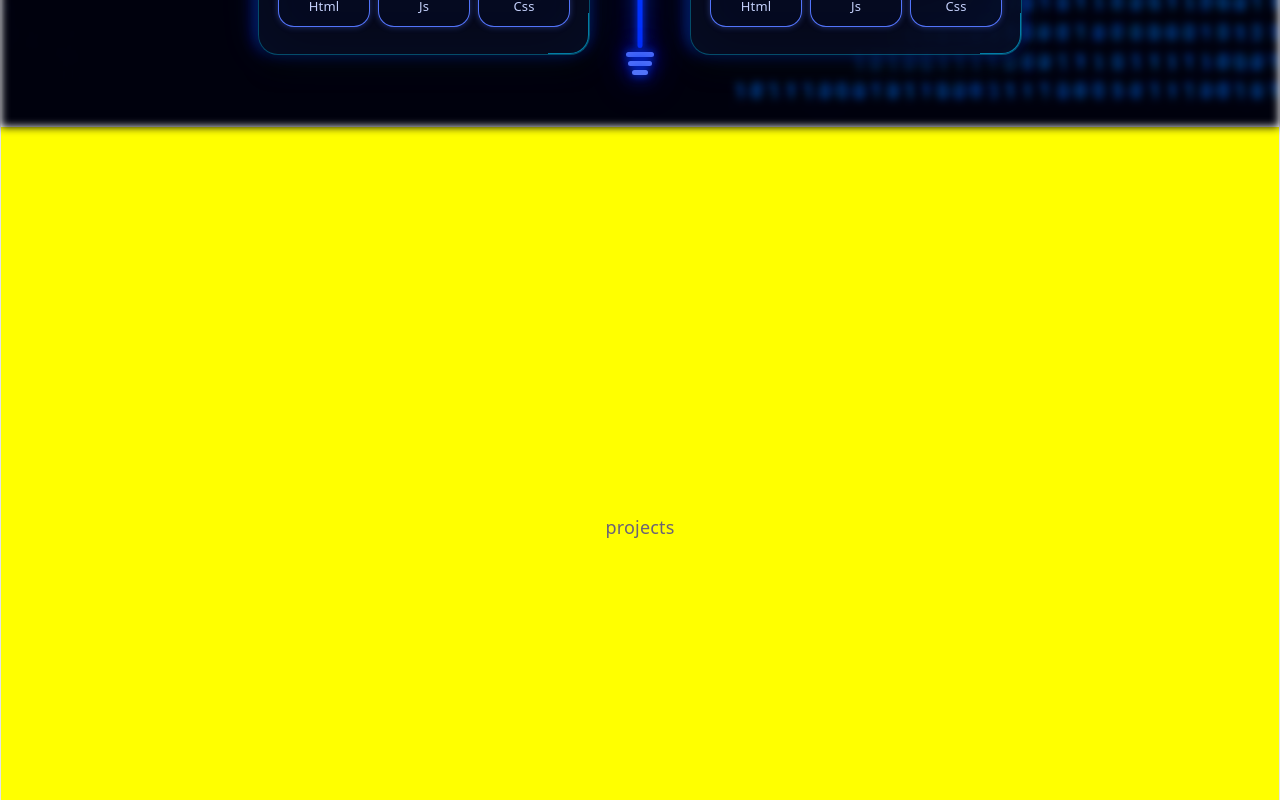
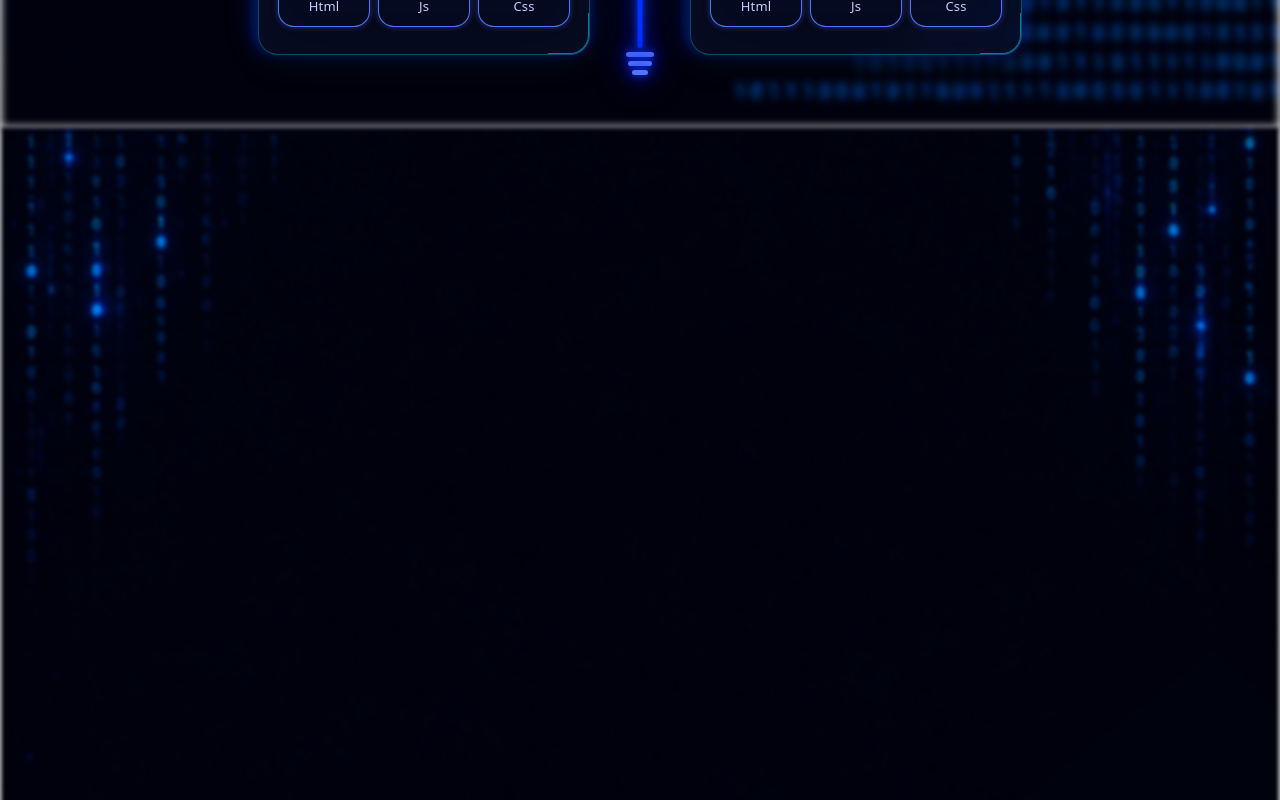
Before and after one commit to Amany-Elsayed/improved-portfolio, a React (Vite) app: page / in a window 1280 px wide. Shown: the part 3780-4580 px from the top of the page. Built offline with nearby package versions, Linux system fonts and the light colour scheme.

Commit message:
started working on projects section

```diff
--- a/src/App.jsx
+++ b/src/App.jsx
@@ -6,6 +6,7 @@ import About from "./components/About"
 import Hero from "./components/Hero"
 import Experience from "./components/Experience";
 import Skills from "./components/Skills";
+import Projects from "./components/Projects";
 
 // HOOKS
 import { useEffect } from "react";
@@ -40,19 +41,7 @@ function App() {
       {/* === FOURTH SECTION: SKILLS === */}
 
       {/* FIFTH SECTION: PROJECTS */}
-      <div
-        id="project-section"
-        className="project-section"
-        style={{
-          backgroundColor: "yellow",
-          height: "100vh",
-          display: "flex",
-          justifyContent: "center",
-          alignItems: "center",
-        }}
-      >
-        projects
-      </div>
+      <Projects />
       {/* === FIFTH SECTION: PROJECTS === */}
 
       {/* SIXTH SECTION: CONTACTS */}
--- a/src/components/Header.jsx
+++ b/src/components/Header.jsx
@@ -29,7 +29,7 @@ export default function Header() {
               </a>
             </li>
             <li className="nav-list-item">
-              <a href="#project-section" className="nav-list-link">
+              <a href="#projects-section" className="nav-list-link">
                 Projects
               </a>
             </li>
--- /dev/null
+++ b/src/components/Projects.css
@@ -0,0 +1,33 @@
+.projects-section {
+  position: relative;
+  background-size: cover;
+  background-position: center;
+  background-repeat: no-repeat;
+  min-height: 100vh;
+
+  display: flex;
+  flex-direction: column;
+  justify-content: center;
+  align-items: center;
+}
+
+.projects-section::before {
+  content: "";
+
+  position: absolute;
+  inset: 0;
+
+  background-image: url("/projectsBackground.png");
+  background-size: cover;
+  background-position: center;
+  background-repeat: no-repeat;
+
+  filter: blur(2px);
+
+  z-index: 0;
+}
+
+.projects-section > * {
+  position: relative;
+  z-index: 1;
+}
--- /dev/null
+++ b/src/components/Projects.jsx
@@ -0,0 +1,11 @@
+import "../App.css";
+import "./Projects.css";
+
+export default function Projects() {
+  return (
+    <>
+      <div id="projects-section" className="projects-section">
+      </div>
+    </>
+  );
+}
```
Also changed, not shown: public/projectsBackground.png (added).
